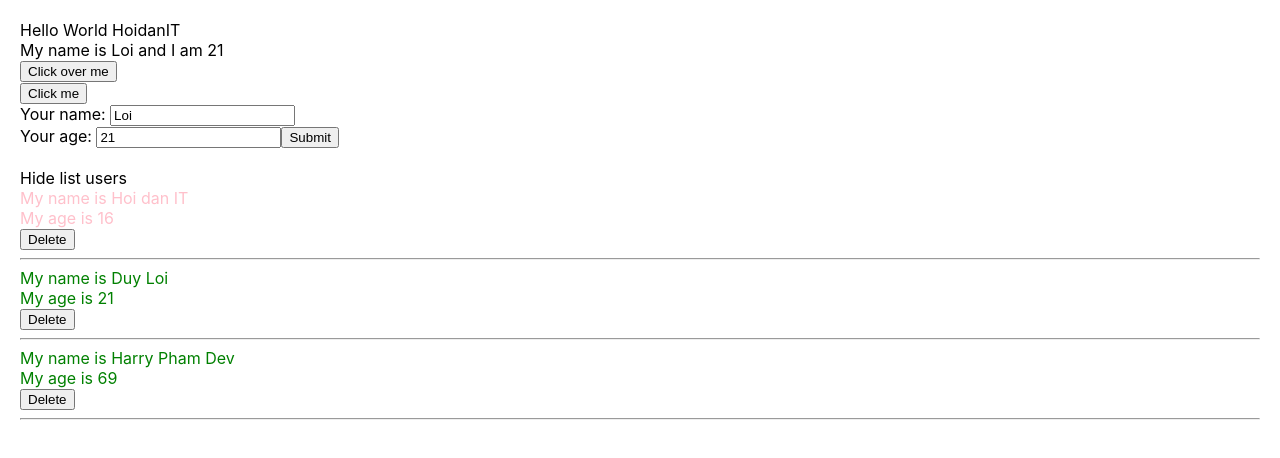
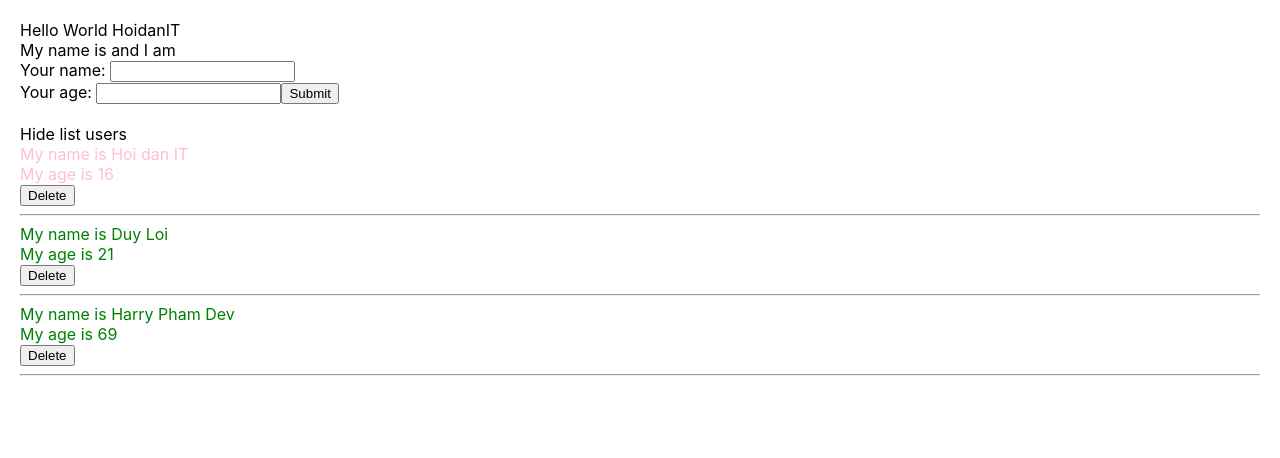
Before and after one commit to loinguyenduy/react, a React (Create React App) app in the folder chapter2_basic_react/base-react-redux/: page / in a window 1280 px wide. Shown: the top 458 px of the page. Built offline with nearby package versions, Linux system fonts and the light colour scheme.

Commit message:
'video37_useState'

```diff
--- a/chapter2_basic_react/base-react-redux/src/components/AddUserInfor.js
+++ b/chapter2_basic_react/base-react-redux/src/components/AddUserInfor.js
@@ -1,92 +1,142 @@
-import React from "react";
+import React, { useState } from "react";
 
-class AddUserInfor extends React.Component {
-    //state is object
-  state = {
-    name: "Loi",
-    address: "Hanoi",
-    age: 21,
+// class AddUserInfor extends React.Component {
+//     //state is object
+//   state = {
+//     name: "Loi",
+//     address: "Hanoi",
+//     age: 21,
+//   };
+
+//   //handle event
+//   handleClick = (event) => {
+//     // console.log("Clicked me!")
+//     console.log("My name is: ", this.state.name);
+//     console.log("My age is: ", this.state.age);
+
+//     //setState() to change state of object
+//     this.setState({
+//       name: "Eric",
+//       age: Math.floor(Math.random() * 100 + 1),
+//     });
+//   };
+
+//   handleOnMouseOver(event) {
+//     console.log(event);
+//   }
+
+//   //Video 21
+//   handleOnChange = (event) => {
+//     this.setState({
+//       name: event.target.value,
+//     });
+//   };
+
+//     handleOnChangeAge = (event) => {
+//       //bad code
+//       //this.state.age = event.target.value
+//     this.setState({
+//       age: event.target.value,
+//     });
+//   };
+
+//   handleOnSubmit = (event) => {
+//     event.preventDefault(); //prevent reload page when submitting
+//     // console.log(this.state);
+
+//     this.props.handleAddNewUser({
+//       id: Math.floor((Math.random()*100) +1) + '-random',
+//       name: this.state.name,
+//       age: this.state.age
+//     })
+//   };
+
+//   render(){
+//     return (
+//       <div>
+//         My name is {this.state.name} and I am {this.state.age}
+//         <br></br>
+//         <button onMouseOver={this.handleOnMouseOver}>Click over me</button>
+//         <br></br>
+//         <button onClick={this.handleClick}>Click me</button>
+//         {/*
+//             onMouseOver: handle event that hover over button
+//             onClick: handle event that click to button
+//             onSubmit: handle event when user click submit or enter
+//             onChange: handle event user enter input
+//             preventDefault(): prevent reloading page */}
+
+//         <form onSubmit={(event) => this.handleOnSubmit(event)}>
+//           <label>Your name: </label>
+//           <input
+//             // fill name of state automatically
+//             value={this.state.name}
+//             type="text"
+//             onChange={(event) => this.handleOnChange(event)}
+//           ></input> <br></br>
+
+//           <label>Your age: </label>
+//           <input
+//             value={this.state.age}
+//             type="text"
+//             onChange={(event) => this.handleOnChangeAge(event)}
+//           ></input>
+
+//           <button>Submit</button>
+//         </form>
+//       </div>
+//     )
+//   }
+// }
+
+const AddUserInfor = (props) => {
+
+  const [name, setName] = useState('')
+  const [age, setAge] = useState('')
+
+  const handleOnChangeName = (event) => {
+    setName(event.target.value)
   };
 
-  //handle event
-  handleClick = (event) => {
-    // console.log("Clicked me!")
-    console.log("My name is: ", this.state.name);
-    console.log("My age is: ", this.state.age);
-
-    //setState() to change state of object
-    this.setState({
-      name: "Eric",
-      age: Math.floor(Math.random() * 100 + 1),
-    });
+  const handleOnChangeAge = (event) => {
+    setAge(event.target.value)
   };
 
-  handleOnMouseOver(event) {
-    console.log(event);
-  }
+  const handleOnSubmit = (event) => {
+    event.preventDefault();
 
-  //Video 21
-  handleOnChange = (event) => {
-    this.setState({
-      name: event.target.value,
-    });
-  };
-
-    handleOnChangeAge = (event) => {
-      //bad code
-      //this.state.age = event.target.value
-    this.setState({
-      age: event.target.value,
-    });
-  };
-
-  handleOnSubmit = (event) => {
-    event.preventDefault(); //prevent reload page when submitting
-    // console.log(this.state);
-
-    this.props.handleAddNewUser({
+    props.handleAddNewUser({
       id: Math.floor((Math.random()*100) +1) + '-random',
-      name: this.state.name,
-      age: this.state.age
+      name: name,
+      age: age
     })
   };
 
-  render(){
-    return (
+      return (
       <div>
-        My name is {this.state.name} and I am {this.state.age}
+        My name is {name} and I am {age}
         <br></br>
-        <button onMouseOver={this.handleOnMouseOver}>Click over me</button>
-        <br></br>
-        <button onClick={this.handleClick}>Click me</button>
-        {/*
-            onMouseOver: handle event that hover over button
-            onClick: handle event that click to button
-            onSubmit: handle event when user click submit or enter
-            onChange: handle event user enter input
-            preventDefault(): prevent reloading page */}
 
-        <form onSubmit={(event) => this.handleOnSubmit(event)}>
+        <form onSubmit={(event) => handleOnSubmit(event)}>
           <label>Your name: </label>
           <input
             // fill name of state automatically
-            value={this.state.name}
+            value={name}
             type="text"
-            onChange={(event) => this.handleOnChange(event)}
+            onChange={(event) => handleOnChangeName(event)}
           ></input> <br></br>
 
           <label>Your age: </label>
           <input
-            value={this.state.age}
+            value={age}
             type="text"
-            onChange={(event) => this.handleOnChangeAge(event)}
+            onChange={(event) => handleOnChangeAge(event)}
           ></input>
 
           <button>Submit</button>
         </form>
       </div>
     )
-  }
 }
 
 export default AddUserInfor;
--- a/chapter2_basic_react/base-react-redux/src/components/MyComponent.js
+++ b/chapter2_basic_react/base-react-redux/src/components/MyComponent.js
@@ -1,51 +1,82 @@
 // class component
 // function component
 
-import React from "react";
+import React, { useState } from "react";
 import AddUserInfor from "./AddUserInfor";
 import DisplayInfor from "./DisplayInfor";
 
-class MyComponent extends React.Component {
-  state = {
-    listUser: [
+// class MyComponent extends React.Component {
+//   state = {
+//     listUser: [
+//       { id: 1, name: "Hoi dan IT", age: "16" },
+//       { id: 2, name: "Duy Loi", age: "21" },
+//       { id: 3, name: "Harry Pham Dev", age: "69" },
+//     ],
+//   };
+
+//   handleAddNewUser = (userObj) => {
+//     console.log(userObj);
+//     this.setState({
+//       listUser: [userObj, ...this.state.listUser],
+//     });
+//   };
+
+//   handleDeleteUser = (userId) => {
+//     let getListUsers = this.state.listUser;
+//     getListUsers = getListUsers.filter((item) => item.id !== userId); //userId: id need to delete
+//     this.setState({
+//       listUser: getListUsers,
+//     });
+//   };
+//   //JSX: Viết code JS trong code của HTML
+//   render() {
+//     //Video 24
+
+//     return (
+//       // fragment
+//       <>
+//         <div className="a">
+//           <AddUserInfor handleAddNewUser={this.handleAddNewUser} /> <br></br>
+//           <DisplayInfor
+//             listUsers={this.state.listUser}
+//             handleDeleteUser={this.handleDeleteUser}
+//           />
+//         </div>
+//         <div className="b"></div>
+//       </>
+//     );
+//   }
+// }
+
+const MyComponent = () => {
+  const [listUser, setListUser] = useState([
     { id: 1, name: "Hoi dan IT", age: "16" },
     { id: 2, name: "Duy Loi", age: "21" },
     { id: 3, name: "Harry Pham Dev", age: "69" },
-    ],
+  ]);
+
+  const handleAddNewUser = (userObj) => {
+    setListUser([userObj, ...listUser]);
   };
 
-  handleAddNewUser = (userObj) => {
-    console.log(userObj);
-    this.setState({
-      listUser: [userObj, ...this.state.listUser],
-    });
+  const handleDeleteUser = (userId) => {
+    let getListUsers = listUser;
+    getListUsers = getListUsers.filter((item) => item.id !== userId); //userId: id need to delete
+    setListUser(getListUsers);
   };
 
-  handleDeleteUser = (userId) => {
-    let getListUsers = this.state.listUser;
-    getListUsers = getListUsers.filter((item) => item.id !== userId); //userId: id need to delete
-    this.setState({
-      listUser: getListUsers,
-    });
-  };
-  //JSX: Viết code JS trong code của HTML
-  render() {
-    //Video 24
-
   return (
-      // fragment
     <>
       <div className="a">
-          <AddUserInfor handleAddNewUser={this.handleAddNewUser} /> <br></br>
+        <AddUserInfor handleAddNewUser={handleAddNewUser} /> <br></br>
         <DisplayInfor
-            listUsers={this.state.listUser}
-            handleDeleteUser={this.handleDeleteUser}
+          listUsers={listUser}
+          handleDeleteUser={handleDeleteUser}
         />
       </div>
       <div className="b"></div>
     </>
   );
-  }
-}
+};
 
 export default MyComponent;
```
Lines whose indentation alone changed are shown as unchanged.
